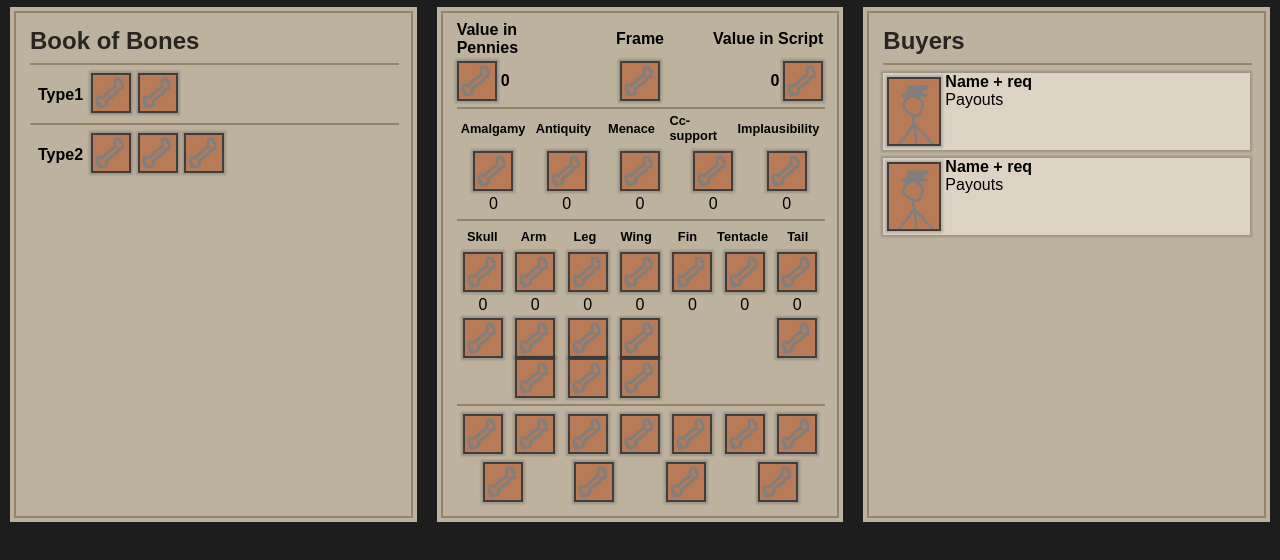
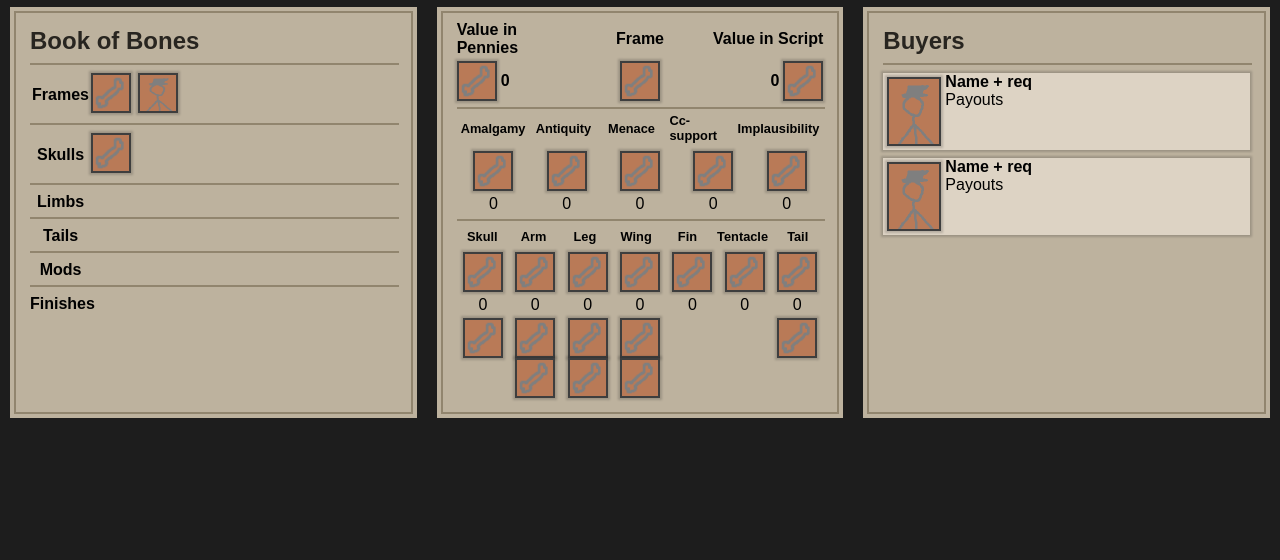
Before and after one commit to CarrONoir/fl-bonezone, a plain HTML site: page index.html in a window 1280 px wide. Shown: the part 106-666 px from the top of the page. Drawn offline with Linux system fonts and the light colour scheme.

Commit message:
Started bones-from-script
Made the basics of pulling all the bones from a JS object array. The main reason is for the tooltips but might as well create all from the data. Nicer to edit, and it doesn’t clutter the vanilla HTML as much. Moved the place for the Finishes from the middle to the left column. The idea is that once all slots have been filled, the normal bones disappear, and the mods and finishes show up (left column). Also need to add a remaining slots indicator to the middle... And make that purple! And finally, removed that weird favicon which didn’t work anyway. I’ll mess with that later.

```diff
--- /dev/null
+++ b/bonedata.js
@@ -0,0 +1,25 @@
+const BONEDATA = [
+    {
+        type: "frame",
+        name: "Headless Skeleton",
+        img_link: "images/bonesmall_ph.png",
+        pvalue: 250,
+        skullslots: 1,
+        arms: 2,
+        legs: 2
+    },
+    {
+        type: "frame",
+        name: "Supply a skeleton of your own",
+        img_link: "images/profile_ph.png",
+        pvalue: 250,
+        special: "Licentiates only"
+    },
+    {
+        type: "skull",
+        name: "Cap this with a victim’s skull",
+        img_link: "images/bonesmall_ph.png",
+        pvalue: 250,
+        special: "Licentiates only"
+    }
+]
--- a/index.html
+++ b/index.html
@@ -1,8 +1,8 @@
 <!DOCTYPE html>
 <meta charset="UTF-8">
 <head>
-    <link rel="shortcut icon" type="image/x-icon" href="favicon.ico">
     <link rel="stylesheet" href="styles.css">
+    <script src="bonedata.js"></script>
     <script src="scripts.js"></script>
 </head>
 
@@ -17,22 +17,57 @@
             <hr class="normal">
             <div class="bonecontainer">
                 <div class="bonetitle">
-                    Type1
+                    Frames
                 </div>
-                <ul class="bonelist">
-                    <li class="bone"><img class="bonepic" onmouseover="iconBig(this)" onmouseout="iconNormal(this)" src="images/bonesmall_ph.png" alt="bonesmall_ph"/></li>
-                    <li class="bone"><img class="bonepic" onmouseover="iconBig(this)" onmouseout="iconNormal(this)" src="images/bonesmall_ph.png" alt="bonesmall_ph"/></li>
+                <ul class="bonelist" id="frame">
+
                 </ul>
             </div>
             <hr class="normal">
             <div class="bonecontainer">
                 <div class="bonetitle">
-                    Type2
+                    Skulls
                 </div>
-                <ul class="bonelist">
+                <ul class="bonelist" id="skull">
+                    <!--<li class="bone"><img class="bonepic" onmouseover="iconBig(this)" onmouseout="iconNormal(this)" src="images/bonesmall_ph.png" alt="bonesmall_ph"/></li>
                     <li class="bone"><img class="bonepic" onmouseover="iconBig(this)" onmouseout="iconNormal(this)" src="images/bonesmall_ph.png" alt="bonesmall_ph"/></li>
-                    <li class="bone"><img class="bonepic" onmouseover="iconBig(this)" onmouseout="iconNormal(this)" src="images/bonesmall_ph.png" alt="bonesmall_ph"/></li>
-                    <li class="bone"><img class="bonepic" onmouseover="iconBig(this)" onmouseout="iconNormal(this)" src="images/bonesmall_ph.png" alt="bonesmall_ph"/></li>
+                    <li class="bone"><img class="bonepic" onmouseover="iconBig(this)" onmouseout="iconNormal(this)" src="images/bonesmall_ph.png" alt="bonesmall_ph"/></li>-->
+                </ul>
+            </div>
+            <hr class="normal">
+            <div class="bonecontainer">
+                <div class="bonetitle">
+                    Limbs
+                </div>
+                <ul class="bonelist" id="">
+
+                </ul>
+            </div>
+            <hr class="normal">
+            <div class="bonecontainer">
+                <div class="bonetitle">
+                    Tails
+                </div>
+                <ul class="bonelist" id="tail">
+
+                </ul>
+            </div>
+            <hr class="normal">
+            <div class="bonecontainer">
+                <div class="bonetitle">
+                    Mods
+                </div>
+                <ul class="bonelist" id="mod">
+
+                </ul>
+            </div>
+            <hr class="normal">
+            <div class="bonecontainer">
+                <div class="bonetitle">
+                    Finishes
+                </div>
+                <ul class="bonelist" id="finish">
+
                 </ul>
             </div>
         </div>
@@ -167,24 +202,6 @@
                     </div>
                 </div>
             </div>
-            <hr class="normal">
-            <div> <!-- Finish -->
-                <div class="curr_attributes" style="margin-top: .5rem;"> <!-- Finish pt1 (there's too many for one line) -->
-                    <div class="curr_attbox"><img class="bonepic" src="images/bonesmall_ph.png" alt="bonesmall_ph"/></div>
-                    <div class="curr_attbox"><img class="bonepic" src="images/bonesmall_ph.png" alt="bonesmall_ph"/></div>
-                    <div class="curr_attbox"><img class="bonepic" src="images/bonesmall_ph.png" alt="bonesmall_ph"/></div>
-                    <div class="curr_attbox"><img class="bonepic" src="images/bonesmall_ph.png" alt="bonesmall_ph"/></div>
-                    <div class="curr_attbox"><img class="bonepic" src="images/bonesmall_ph.png" alt="bonesmall_ph"/></div>
-                    <div class="curr_attbox"><img class="bonepic" src="images/bonesmall_ph.png" alt="bonesmall_ph"/></div>
-                    <div class="curr_attbox"><img class="bonepic" src="images/bonesmall_ph.png" alt="bonesmall_ph"/></div>
-                </div>
-                <div class="curr_attributes" style="margin-top: .5rem;"> <!-- Finish pt2 -->
-                    <div class="curr_attbox"><img class="bonepic" src="images/bonesmall_ph.png" alt="bonesmall_ph"/></div>
-                    <div class="curr_attbox"><img class="bonepic" src="images/bonesmall_ph.png" alt="bonesmall_ph"/></div>
-                    <div class="curr_attbox"><img class="bonepic" src="images/bonesmall_ph.png" alt="bonesmall_ph"/></div>
-                    <div class="curr_attbox"><img class="bonepic" src="images/bonesmall_ph.png" alt="bonesmall_ph"/></div>
-                </div>
-            </div>
         </div>
         <div id="right_sellers">
             <h2>Buyers</h2>
--- a/scripts.js
+++ b/scripts.js
@@ -1,3 +1,7 @@
+window.onload = function() {
+    loadBones(BONEDATA);
+}
+
 function iconBig(x) {
     x.style.transform = "scale(1.1, 1.1)";
 }
@@ -5,3 +9,19 @@ function iconBig(x) {
 function iconNormal(x) {
     x.style.transform = "none";
 }
+
+function createBone(bone_spec) {
+    var bone = document.createElement("li");
+    bone.classList.add("bone");
+    var bone_img = document.createElement("img");
+    bone_img.classList.add("bonepic");
+    bone_img.src = bone_spec.img_link;
+    bone.appendChild(bone_img);
+    document.getElementById(bone_spec.type).appendChild(bone);
+}
+
+function loadBones(bonelist) {
+    for (let i=0;i<bonelist.length;i++) {
+        createBone(bonelist[i]);
+    }
+}
```
Also changed, not shown: favicon.ico (deleted).
